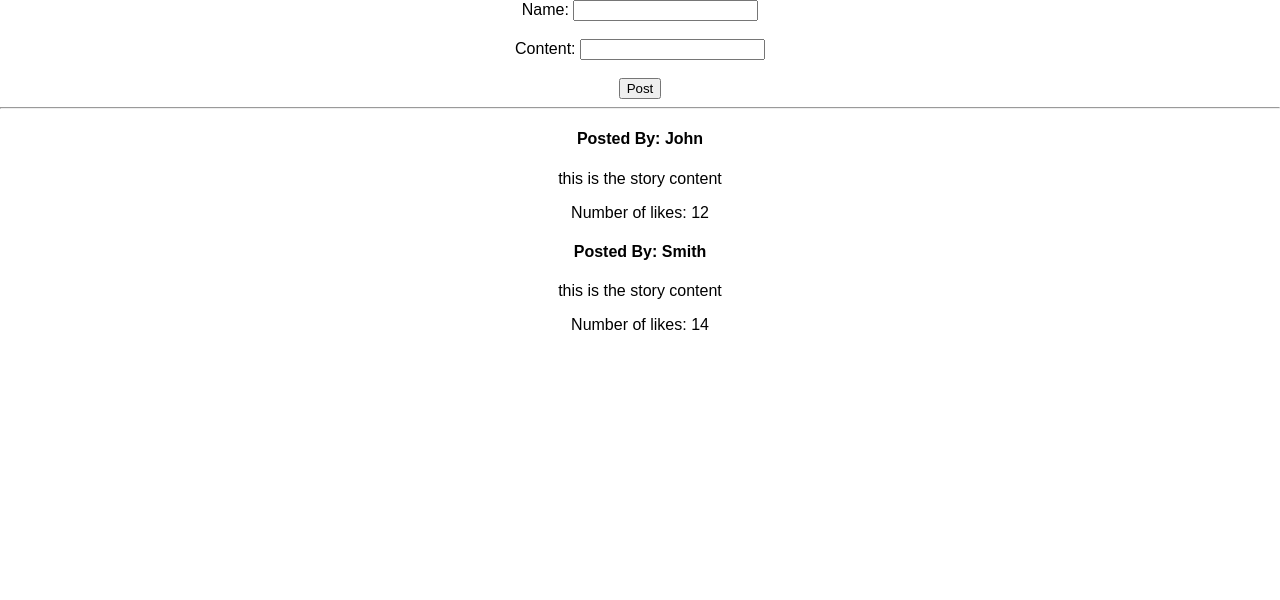
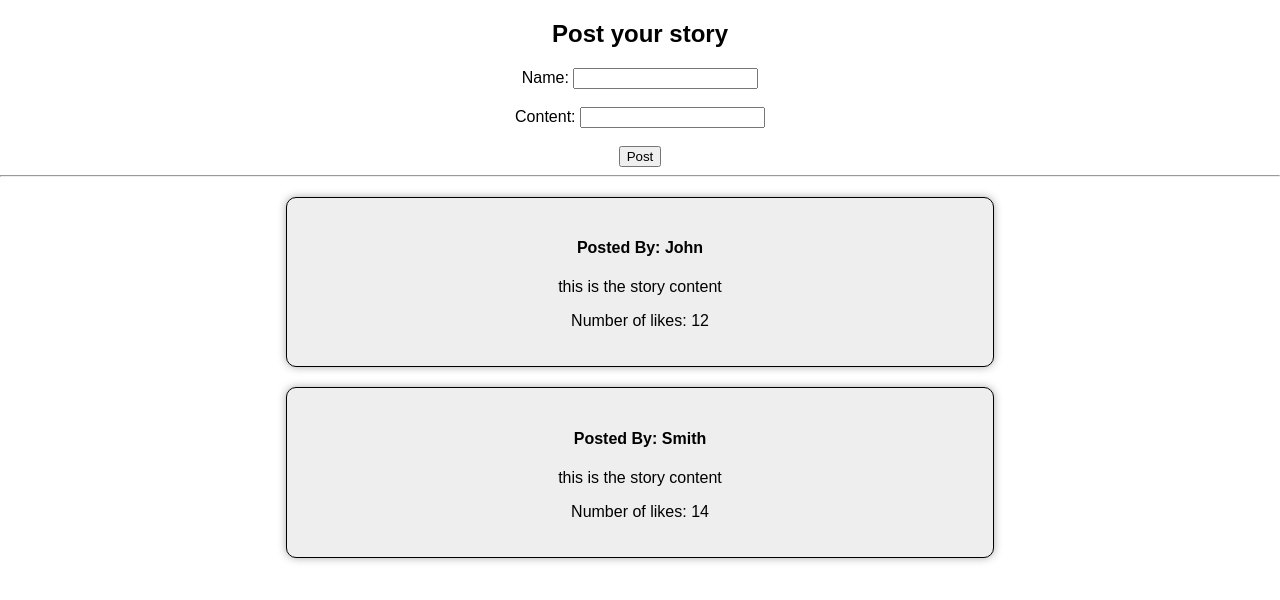
Before and after one commit to bhawnasaroha/post-stories, a React (Create React App) app: page / in a window 1280 px wide. Shown: the top 600 px of the page. Built offline with nearby package versions, Linux system fonts and the light colour scheme.

Commit message:
styling changed

```diff
--- a/src/App.css
+++ b/src/App.css
@@ -1,3 +1,13 @@
 .App {
   text-align: center;
 }
+
+.viewComp {
+  box-shadow: 0 0 9px #aaa;
+  background-color: #eee;
+  margin: 20px auto;
+  max-width: 52%;
+  padding: 20px;
+  border-radius: 10px;
+  border: 1px solid;
+}
--- a/src/components/AddStory/AddStory.js
+++ b/src/components/AddStory/AddStory.js
@@ -26,6 +26,7 @@ class AddStory extends Component {
     render() {
         return (
             <div>
+                <h2>Post your story</h2>
                 <form>
                     Name: <input onChange={this.handleChange} /><br /><br />
                     Content: <input onChange={this.handleChange} /><br /><br />
--- a/src/components/ViewStory/ViewStory.js
+++ b/src/components/ViewStory/ViewStory.js
@@ -4,7 +4,7 @@ class ViewStory extends Component {
     render() {
         let props = this.props;
         return (
-            <div>
+            <div className="viewComp">
                 <h4><span>Posted By: </span>{props.name}</h4>
                 <p>{props.content}</p>
                 <p>Number of likes: {props.likes}</p>
```
Also changed, not shown: src/App.js (line endings or trailing spaces).
